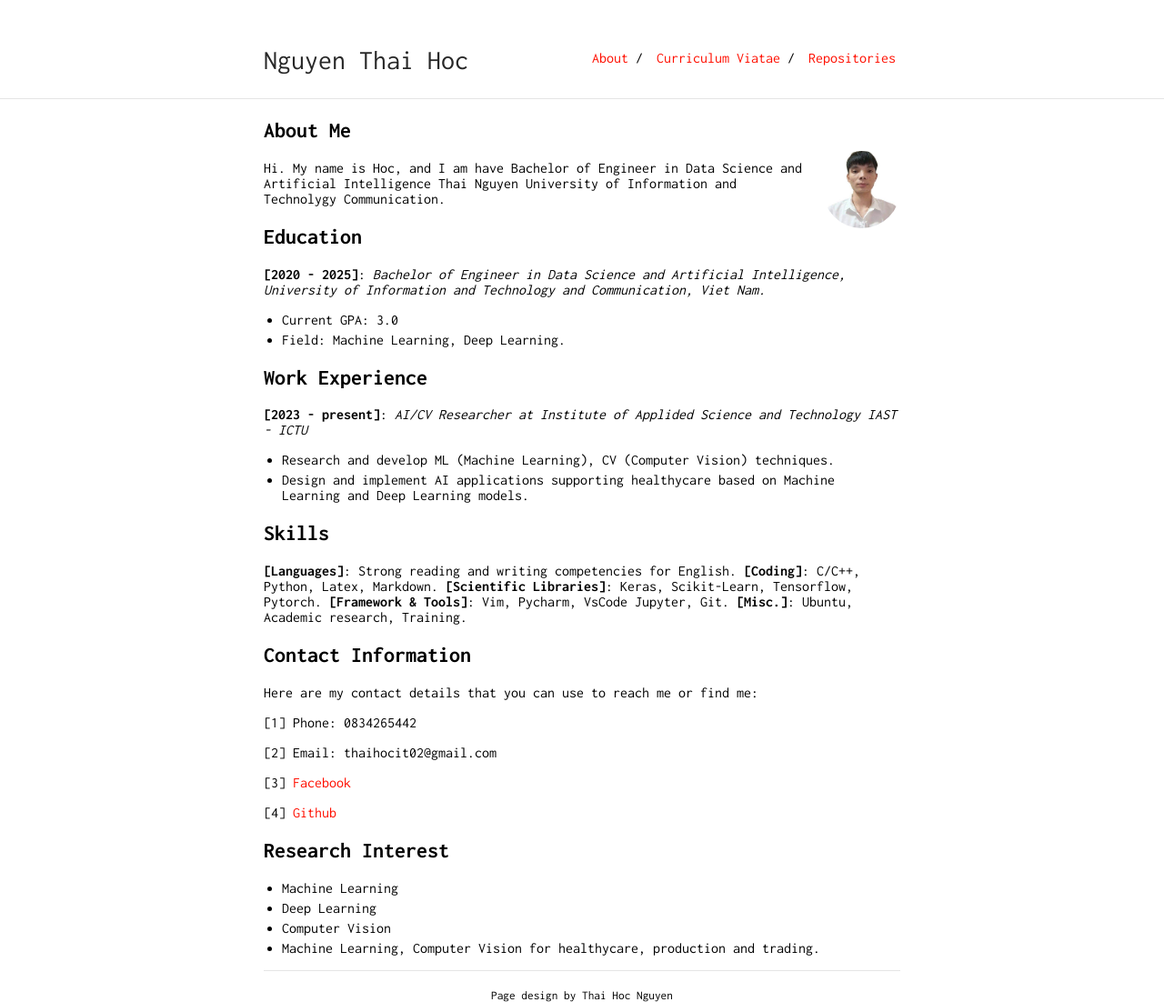
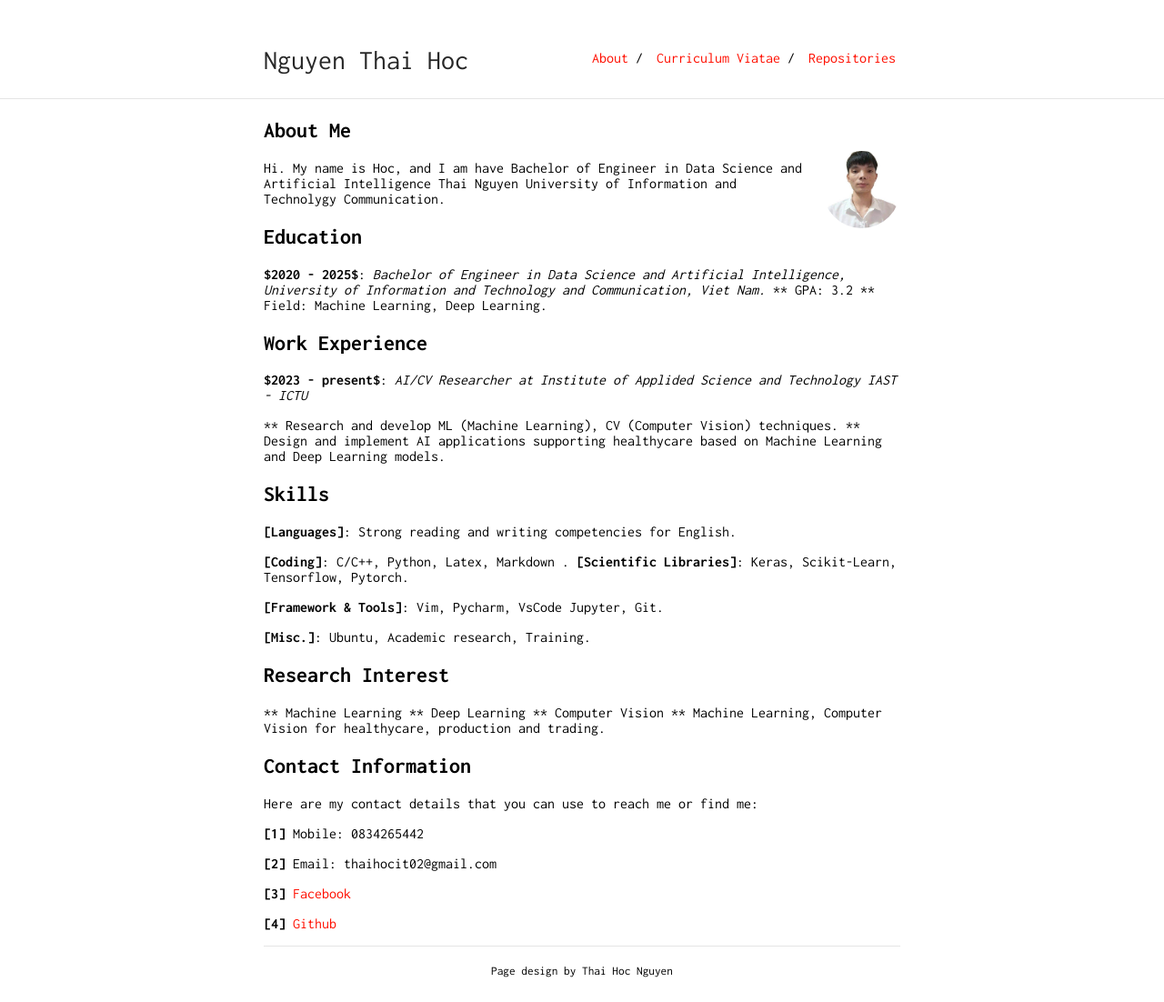
Before and after one commit to nguyenthaihoc02/About-Me, a Jekyll site: the page built from index.md, in a window 1280 px wide. Shown: the whole page at 91% size. Built offline with Jekyll 4.4.1, drawn with Linux system fonts in a browser that asks for light colours; our own code applies the rules of GitHub Pages for plain Markdown files; after the commit the page ends 1075 px from its top, so only the background shows below that.

Commit message:
love thuphuong

```diff
--- a/index.md
+++ b/index.md
@@ -11,38 +11,42 @@ Hi. My name is Hoc, and I am have Bachelor of Engineer in Data Science and Artif
 
 ## Education
 
-**[2020 - 2025]**: *Bachelor of Engineer in Data Science and Artificial Intelligence, University of Information and Technology and Communication, Viet Nam.*
-* Current GPA: 3.0
-* Field: Machine Learning, Deep Learning.
+**$2020 - 2025$**: *Bachelor of Engineer in Data Science and Artificial Intelligence, University of Information and Technology and Communication, Viet Nam.*
+** GPA: 3.2
+** Field: Machine Learning, Deep Learning.
 
 ## Work Experience
 
-**[2023 - present]**: *AI/CV Researcher at Institute of Applided Science and Technology IAST - ICTU*
+**$2023 - present$**: *AI/CV Researcher at Institute of Applided Science and Technology IAST - ICTU*
 
-* Research and develop ML (Machine Learning), CV (Computer Vision) techniques.
-* Design and implement AI applications supporting healthycare based on Machine Learning and Deep Learning models.
+** Research and develop ML (Machine Learning), CV (Computer Vision) techniques.
+** Design and implement AI applications supporting healthycare based on Machine Learning and Deep Learning models.
 
 ## Skills
 
 **[Languages]**: Strong reading and writing competencies for English.
-**[Coding]**: C/C++, Python, Latex, Markdown.
+
+**[Coding]**: C/C++, Python, Latex, Markdown
+.
 **[Scientific Libraries]**: Keras, Scikit-Learn, Tensorflow, Pytorch.
+
 **[Framework & Tools]**: Vim, Pycharm, VsCode Jupyter, Git.
+
 **[Misc.]**: Ubuntu, Academic research, Training.
+
+## Research Interest
+** Machine Learning
+** Deep Learning
+** Computer Vision
+** Machine Learning, Computer Vision for healthycare, production and trading.
 
 ## Contact Information
 Here are my contact details that you can use to reach me or find me:
 
-[1] Phone: 0834265442
+**[1]** Mobile: 0834265442
 
-[2] Email: thaihocit02@gmail.com
+**[2]** Email: thaihocit02@gmail.com
 
-[3] [Facebook](https://www.facebook.com/NguyenThaiHoc.IT)
+**[3]** [Facebook](https://www.facebook.com/NguyenThaiHoc.IT)
 
-[4] [Github](https://github.com/nguyenthaihoc02)
-
-## Research Interest
-* Machine Learning
-* Deep Learning
-* Computer Vision
-* Machine Learning, Computer Vision for healthycare, production and trading.
+**[4]** [Github](https://github.com/nguyenthaihoc02)
```
